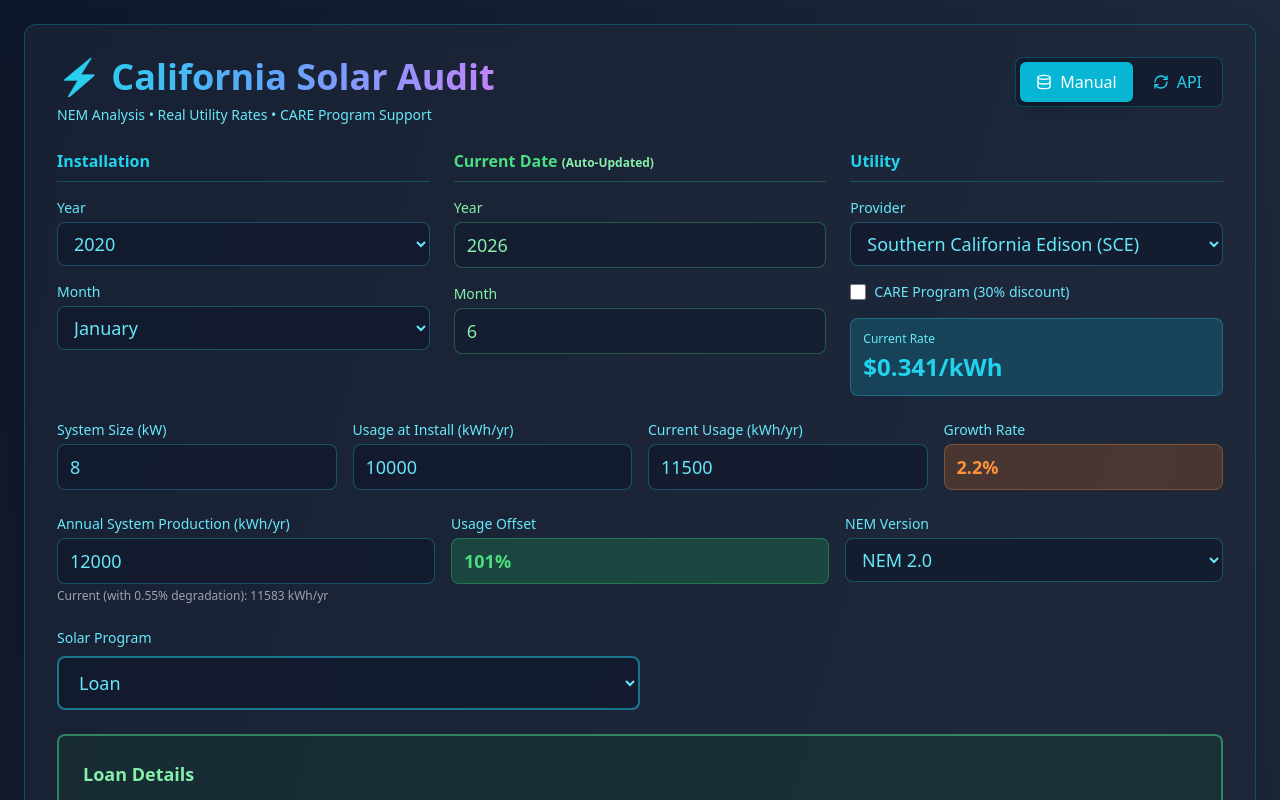
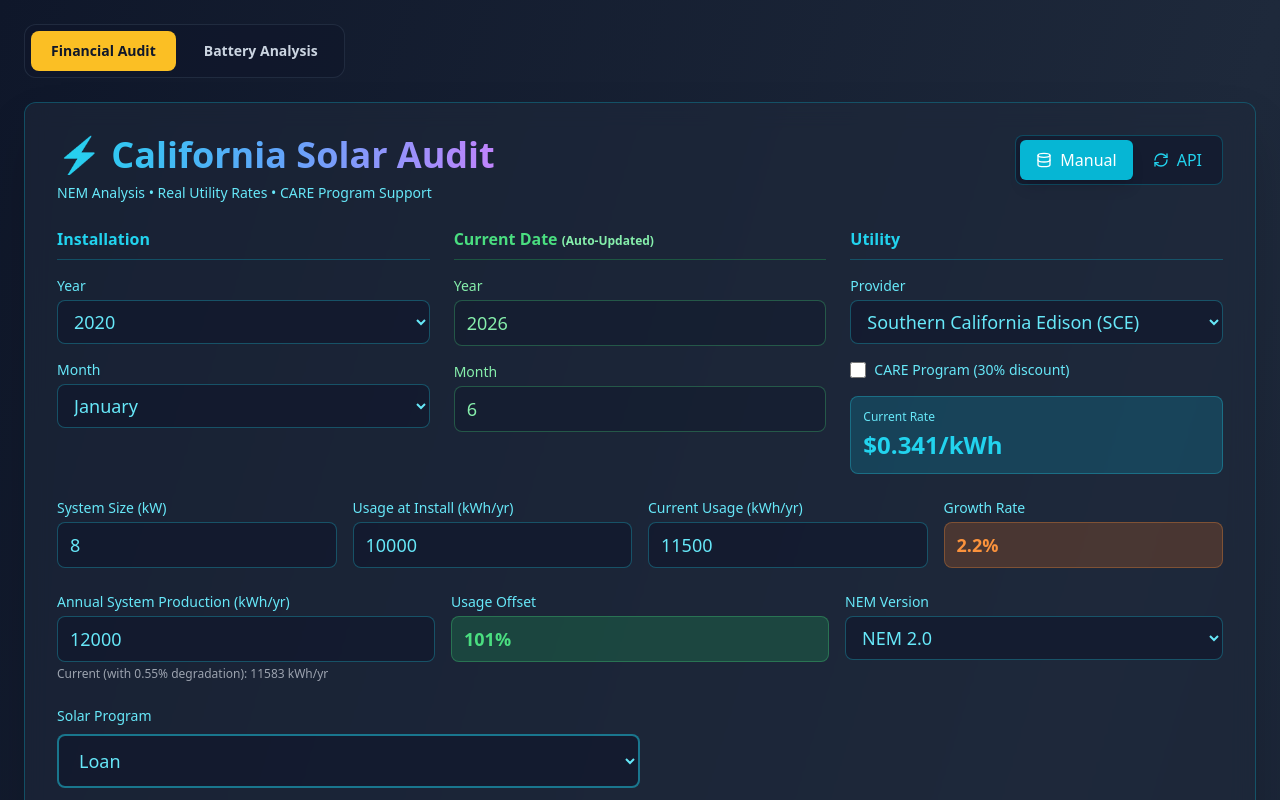
Before and after one commit to dgwest17/solarhealth, a React (Vite) app: page / in a window 1280 px wide. Shown: the top 800 px of the page. Built offline with nearby package versions, Linux system fonts and the light colour scheme.

Commit message:
Update SolarCalculator.jsx

```diff
--- a/src/SolarCalculator.jsx
+++ b/src/SolarCalculator.jsx
@@ -11,6 +11,7 @@ import SystemScore from './components/SystemScore';
 import AINarrative from './components/AINarrative';
 import PDFReportGenerator from './components/PDFReportGenerator';
 import SystemSpecsSheet from './components/SystemSpecsSheet';
+import BatteryAnalysis from './battery/BatteryAnalysis';
 
 const SolarCalculator = () => {
   const [inputs, setInputs] = useState(DEFAULT_INPUTS);
@@ -24,6 +25,9 @@ const SolarCalculator = () => {
 
   // Client name shown on the printed report header
   const [clientName, setClientName] = useState('');
+
+  // Tab switcher: 'audit' (the financial audit) | 'battery' (battery analysis)
+  const [activeTab, setActiveTab] = useState('audit');
 
   // Auto-update current date on mount
   useEffect(() => {
@@ -82,6 +86,39 @@ const SolarCalculator = () => {
           </div>
         </div>
 
+        {/* Tab navigation (hidden in print) */}
+        <div className="print:hidden flex gap-2 mb-6 bg-slate-900/60 p-1.5 rounded-xl border border-slate-700/50 w-fit">
+          <button
+            onClick={() => setActiveTab('audit')}
+            className={`px-5 py-2.5 rounded-lg font-semibold text-sm transition-all ${
+              activeTab === 'audit'
+                ? 'bg-amber-400 text-slate-900'
+                : 'text-slate-300 hover:bg-slate-800'
+            }`}
+          >
+            Financial Audit
+          </button>
+          <button
+            onClick={() => setActiveTab('battery')}
+            className={`px-5 py-2.5 rounded-lg font-semibold text-sm transition-all ${
+              activeTab === 'battery'
+                ? 'bg-amber-400 text-slate-900'
+                : 'text-slate-300 hover:bg-slate-800'
+            }`}
+          >
+            Battery Analysis
+          </button>
+        </div>
+
+        {/* BATTERY ANALYSIS TAB */}
+        {activeTab === 'battery' && (
+          <div className="print:hidden">
+            <BatteryAnalysis inputs={inputs} />
+          </div>
+        )}
+
+        {/* FINANCIAL AUDIT TAB */}
+        <div style={{ display: activeTab === 'audit' ? 'block' : 'none' }}>
         <div className="print:hidden">
         <InputSection
           inputs={inputs}
@@ -161,6 +198,7 @@ const SolarCalculator = () => {
             <li>Performance: California average 1400 kWh/kW/year</li>
           </ul>
         </div>
+        </div>
       </div>
     </div>
   );
```
